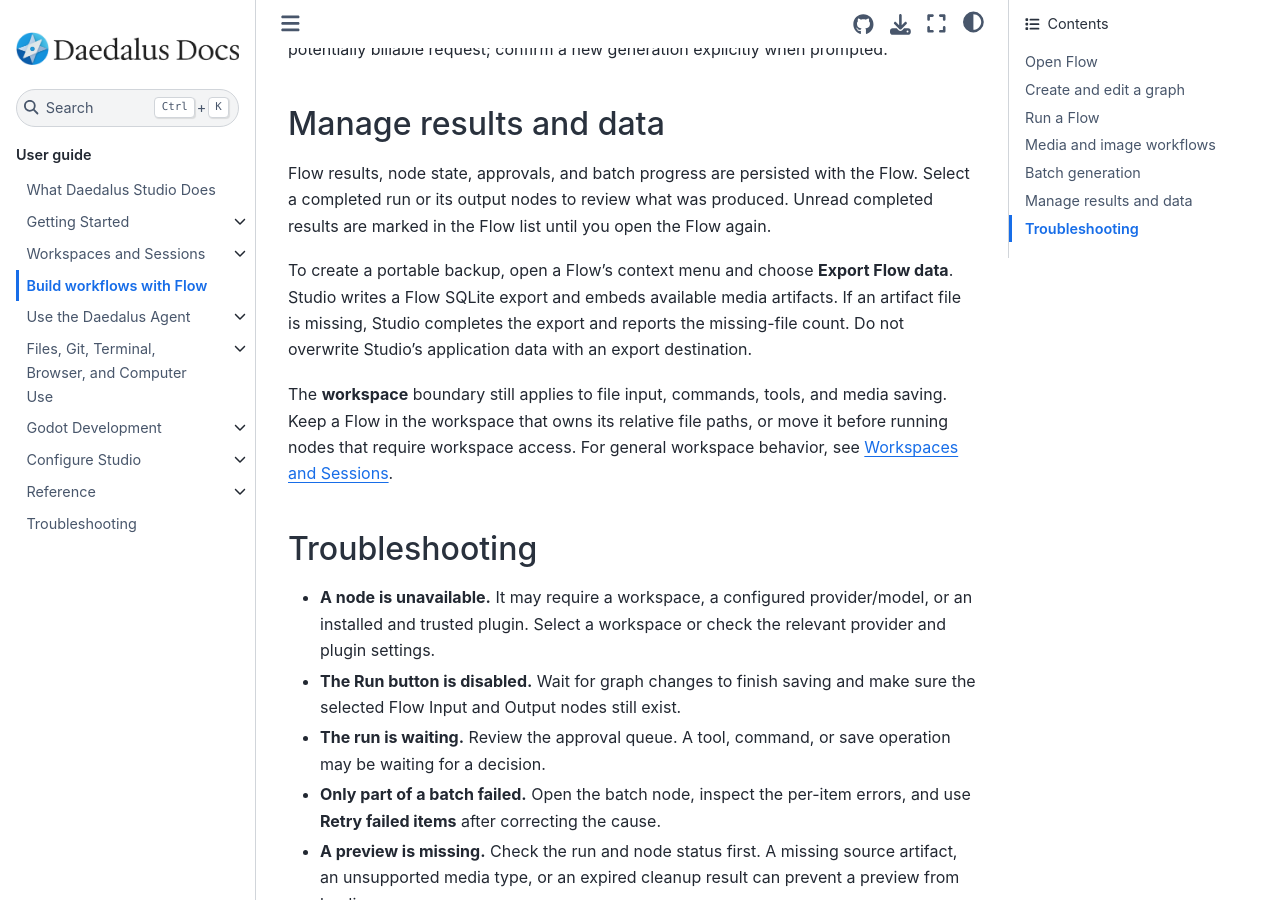
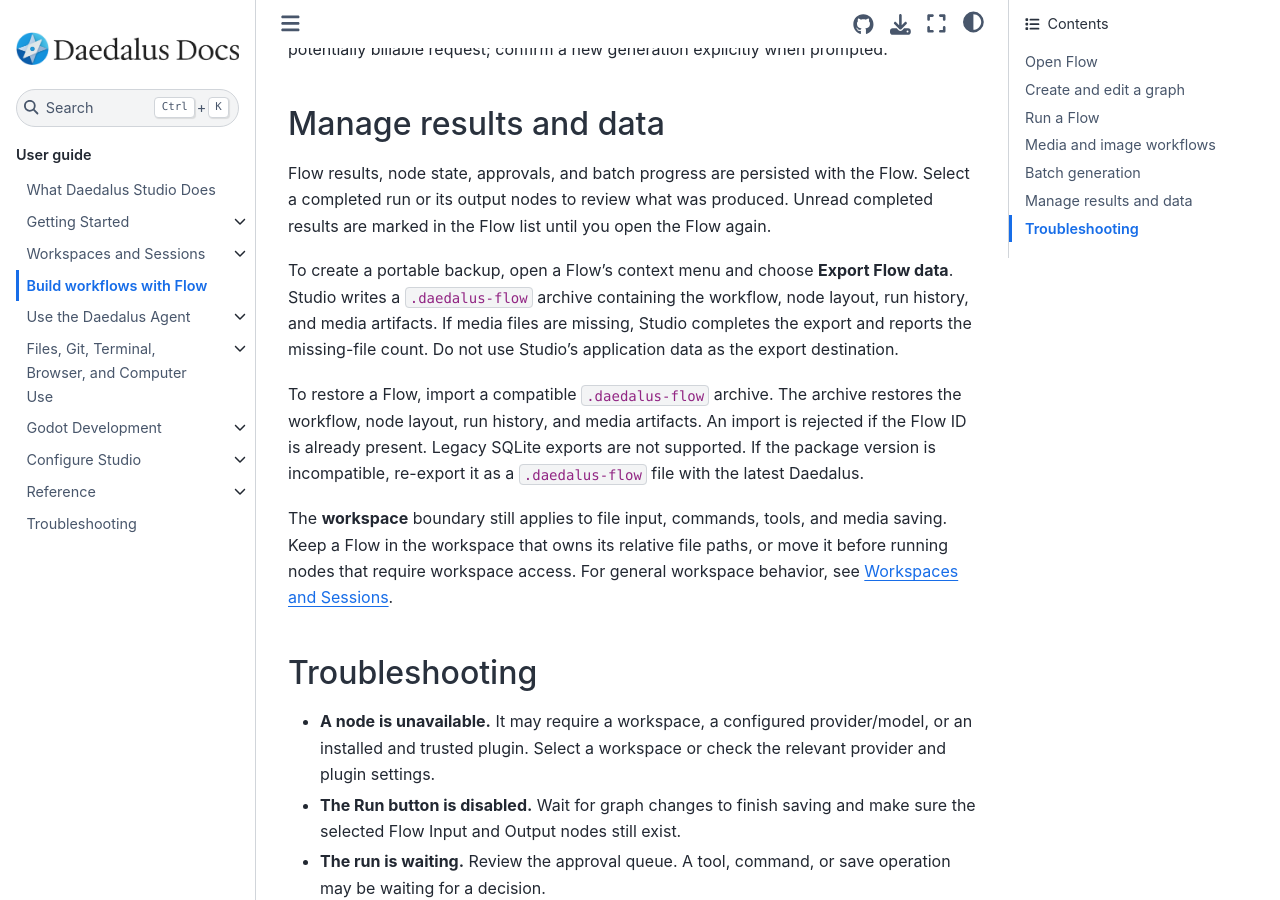
Before and after one commit to LuYingYiLong/daedalus-docs, a Sphinx documentation site: the page built from source/flow.rst, in a window 1280 px wide and 900 px high, scrolled down 3679 px. Built offline with Sphinx 7.4.7 and the Sphinx Book theme 1.1.4, drawn with Linux system fonts in a browser that asks for light colours.

Commit message:
docs(flow): document .daedalus-flow export and import
Replace the SQLite export description with the .daedalus-flow archive format,
covering workflow, node layout, run history, and media artifacts.
Add import and restore guidance, including rejection of duplicate Flow IDs,
unsupported legacy SQLite exports, and incompatible package versions.
Update the zh_CN translations to match the revised source text.

```diff
--- a/source/flow.rst
+++ b/source/flow.rst
@@ -172,10 +172,16 @@
 again.
 
 To create a portable backup, open a Flow's context menu and choose **Export
-Flow data**. Studio writes a Flow SQLite export and embeds available media
-artifacts. If an artifact file is missing, Studio completes the export and
-reports the missing-file count. Do not overwrite Studio's application data
-with an export destination.
+Flow data**. Studio writes a ``.daedalus-flow`` archive containing the workflow,
+node layout, run history, and media artifacts. If media files are missing,
+Studio completes the export and reports the missing-file count. Do not use
+Studio's application data as the export destination.
+
+To restore a Flow, import a compatible ``.daedalus-flow`` archive. The archive
+restores the workflow, node layout, run history, and media artifacts. An import
+is rejected if the Flow ID is already present. Legacy SQLite exports are not
+supported. If the package version is incompatible, re-export it as a
+``.daedalus-flow`` file with the latest Daedalus.
 
 The **workspace** boundary still applies to file input, commands, tools, and
 media saving. Keep a Flow in the workspace that owns its relative file paths,
```
Also changed, not shown: 1 other file.
